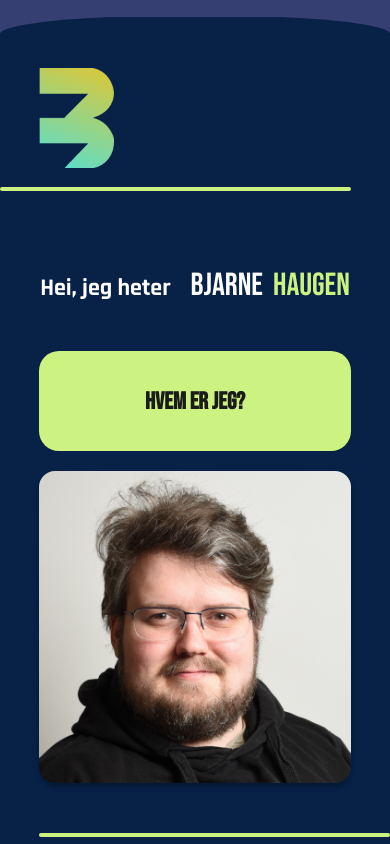
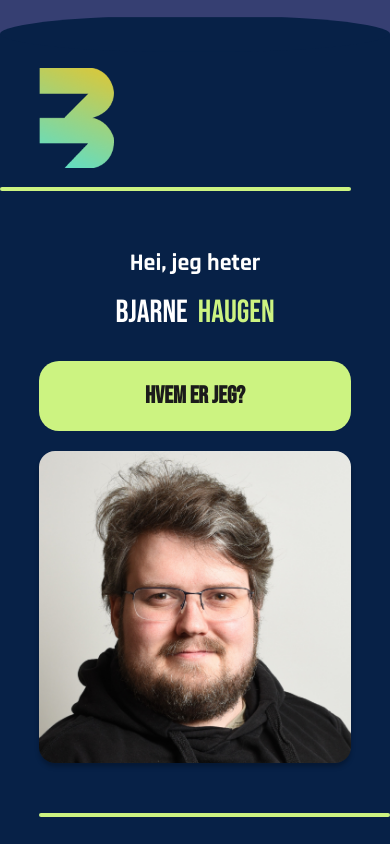
Before and after one commit to BjarneHaugen/bjarnehaugen.github.io, a React (Vite) app: page / in a window 390 px wide. Shown: the top 844 px of the page. Built offline with nearby package versions, Linux system fonts and the light colour scheme.

Commit message:
see line 86 in landingPage.css

```diff
--- a/src/css/landingPage.css
+++ b/src/css/landingPage.css
@@ -36,7 +36,6 @@
     display: flex;
     gap: 10px;
 }
-
 
 
 #aboutMeButton {
@@ -84,16 +83,24 @@
         max-width: 400px;
     }
 
+    /* changed text code, it ligger over hverandre now */
     .aboutMeText {
         display: flex;
-        align-items: baseline;
+        flex-direction: column;
+        align-items: center;
         justify-content: center;
-        gap: 20px;
+    }
+    /* mindre avstand mellom hei jeg heter og bjarne haugen */
+    .aboutMeText h2,
+    .aboutMeText h1 {
+        margin: 4px 0;
     }
 
     #aboutMeButton {
         max-width: 400px;
         width: 100%;
+        height: 70px;
+
     }
 }
 
```
